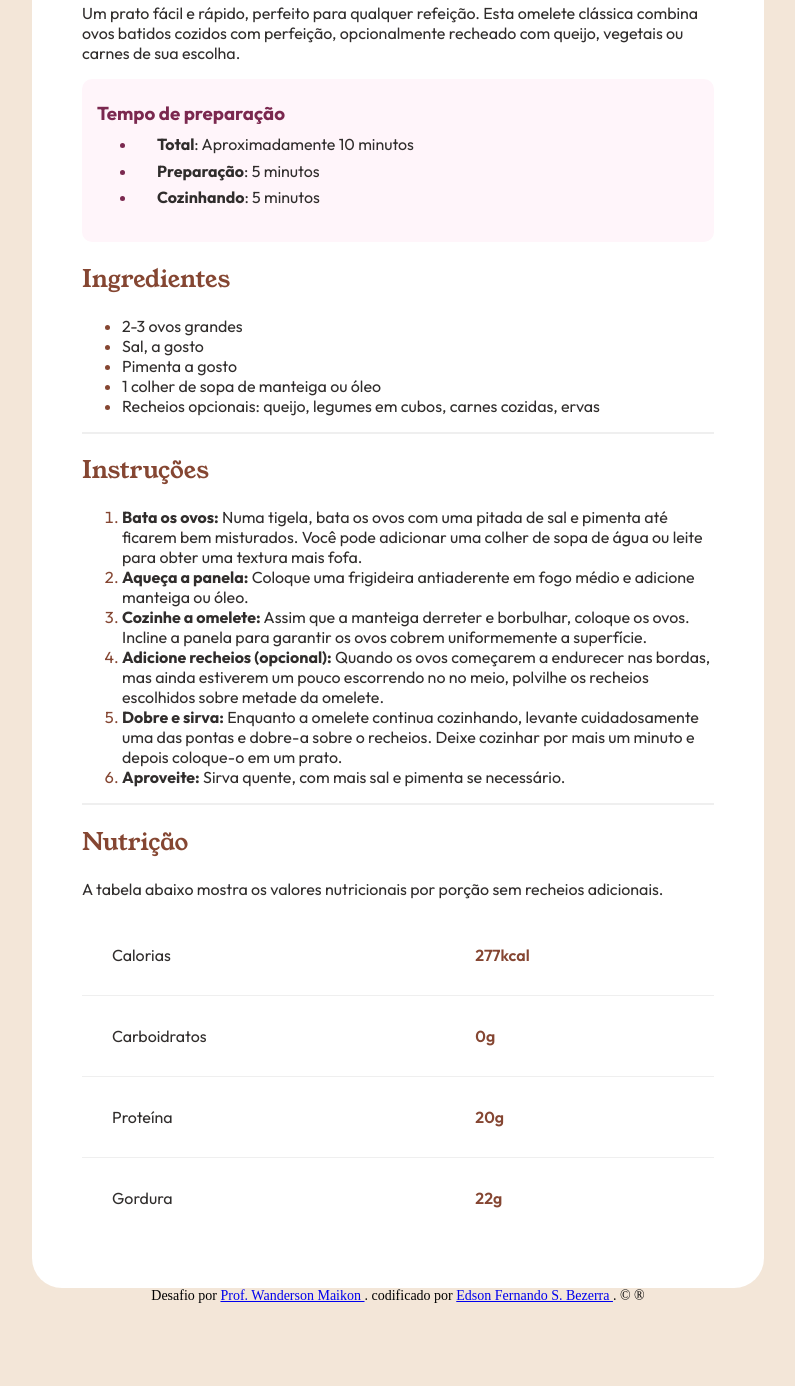
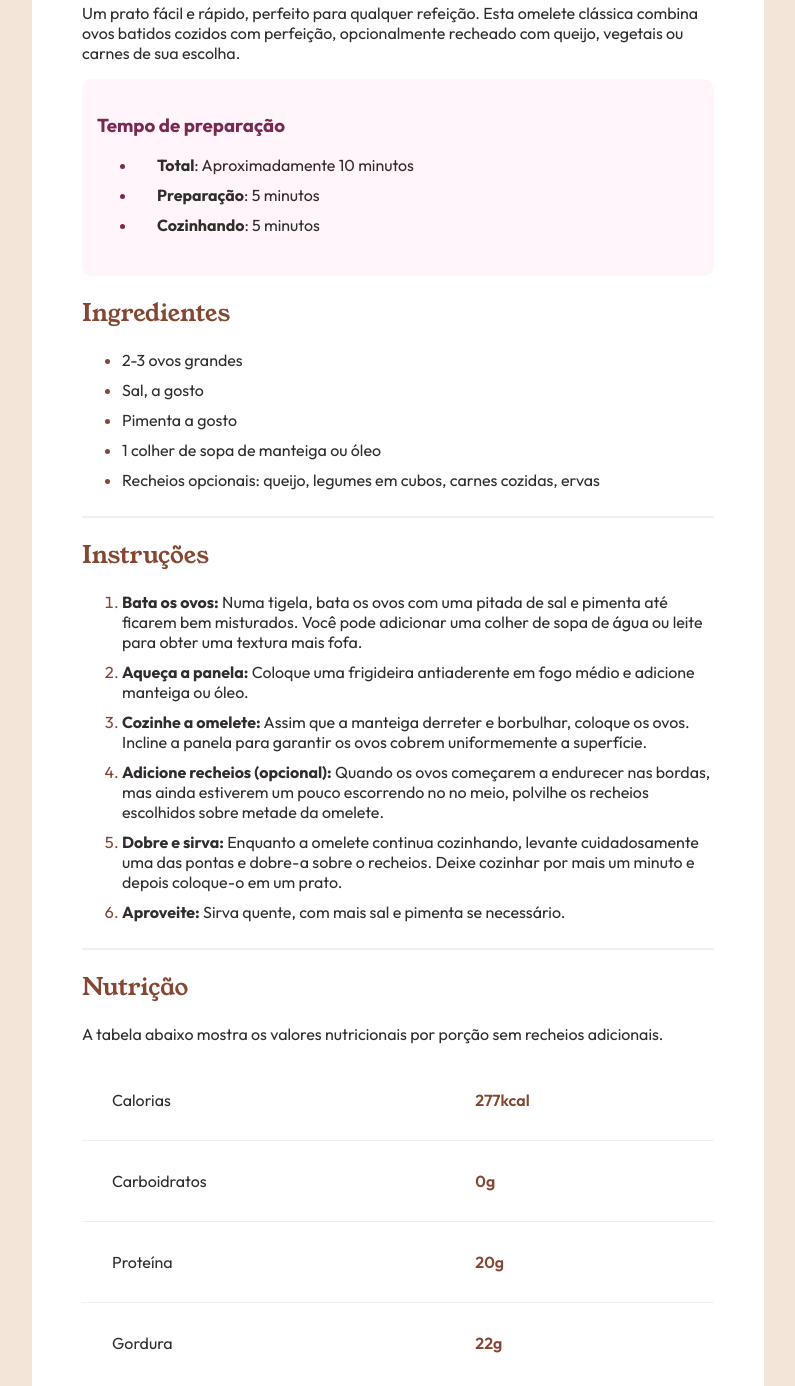
Before and after one commit to EdsonFAS/Projetos-Web, a plain HTML site: page PW_1_site_receita/index.html in a window 1280 px wide. Shown: the part 438-1824 px from the top of the page, without its empty margins (242-1037 px from the left). Before the commit the page ends 1750 px from the top, so only its background shows below. Drawn offline with Linux system fonts and the light colour scheme.

Commit message:
Update style.css

```diff
--- a/PW_1_site_receita/style.css
+++ b/PW_1_site_receita/style.css
@@ -45,25 +45,24 @@ align-items: center;
     padding: 15px;
     background-color: hsl(330, 100%, 98%);
     border-radius: 10px;
-    line-height: 0;
+
 
 }
-.tp ul{
 
-    line-height: 0.7cm;
-
-}
 .tp ul li::marker {
  color: hsl(332, 51%, 32%);
 
 }
 .tp ul li{
     padding-left:  20px;
+    padding-bottom: 10px;
 }
 .ingredientes ul{
     font-family:  'Outfit',sans-serif;
-
     font-size: 16px;
+}
+.ingredientes ul li {
+    padding-bottom: 10px;
 }
 .ingredientes ul li::marker{
     color:hsl(14, 45%, 36%) ;
@@ -75,7 +74,11 @@ align-items: center;
     font-size: 16px;
 }
 .instru ol li::marker{
+
     color: hsl(14, 45%, 36%);
+}
+.instru ol li {
+    padding-bottom: 10px;
 }
 
 .nutri table{
@@ -104,6 +107,9 @@ align-items: center;
     border: 0px;
 }
 footer .attribution {
+  margin-top: 10px;
+   padding: 10px;
+    height: 20px;
     font-size: 14px;
 }
 h2{
@@ -119,4 +125,4 @@ hr{
 
   border:1px solid  hsla(60, 1%, 83%, 0.37);
 
-}
+}}
```
